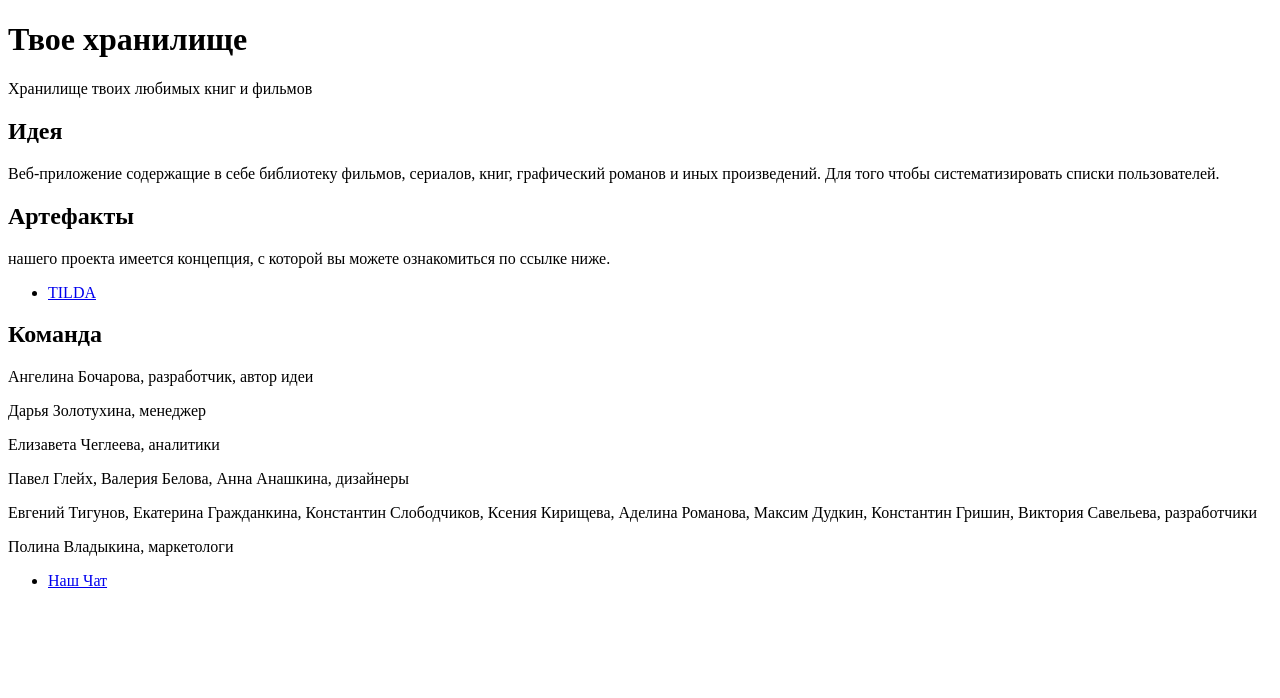
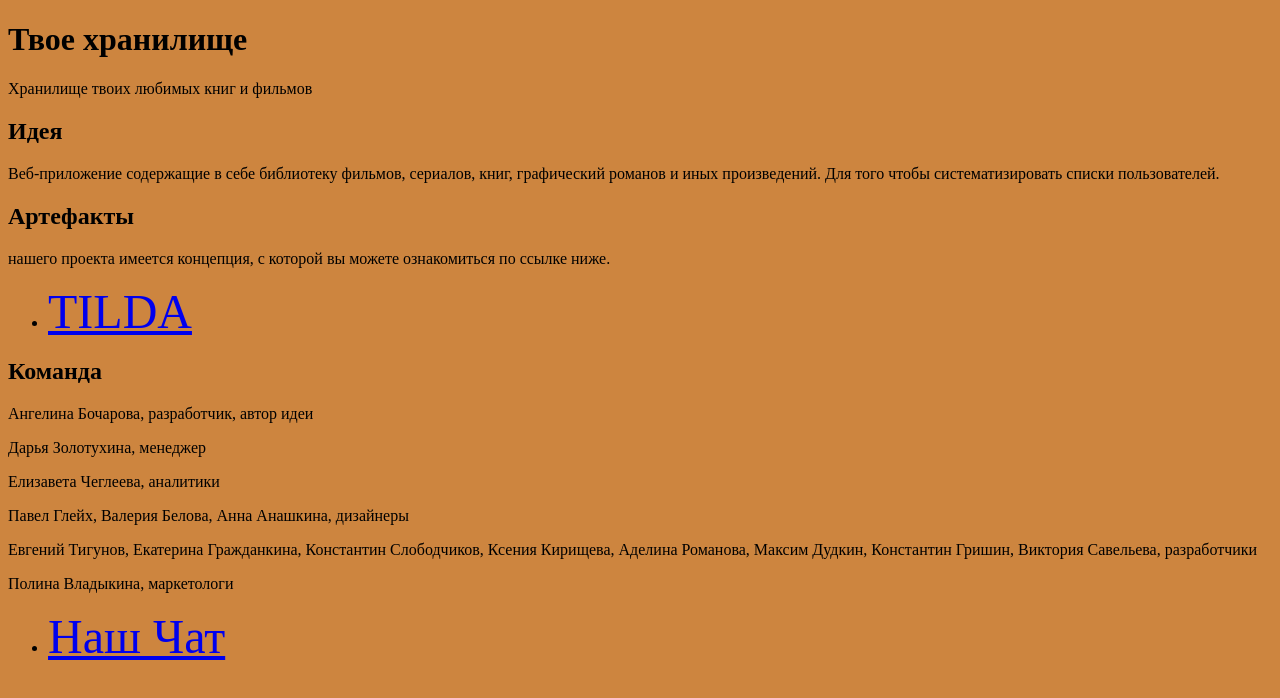
Before and after one commit to Elizaveta-li/demoTX, a plain HTML site: page index.html in a window 1280 px wide. Drawn offline with Linux system fonts and the light colour scheme.

Commit message:
Add files via upload

```diff
--- a/index.html
+++ b/index.html
@@ -10,7 +10,7 @@
 
 </head>
 
-<body>
+<body bgcolor="#CD853F"> <! добавление цвета фона>
 
     <div>
         <div>
@@ -40,7 +40,7 @@
         <p> нашего проекта имеется концепция, с которой вы можете ознакомиться по ссылке ниже.</p>
         <ul>
             <li>
-                <a href="http://projekttx.tilda.ws">TILDA</a>
+                <font size="14" color="#F0E68C"><a href="http://projekttx.tilda.ws">TILDA </a></font> <! изменение цвета и размера>
             </li>
         </ul>
     </div>
@@ -58,8 +58,8 @@
     <p> Полина Владыкина, маркетологи</p>
     <ul>
         <li>
-            <a href="https://t.me/+wHan1Qj9ocU0YzUy">Наш Чат</a>
-                </li>
+            <font size="14" color="#F0E68C"><a href="https://t.me/+wHan1Qj9ocU0YzUy">Наш Чат </a></font> <! изменение цвета и размера>
+        </li>
     </ul>
     </div>
 </body>
```
